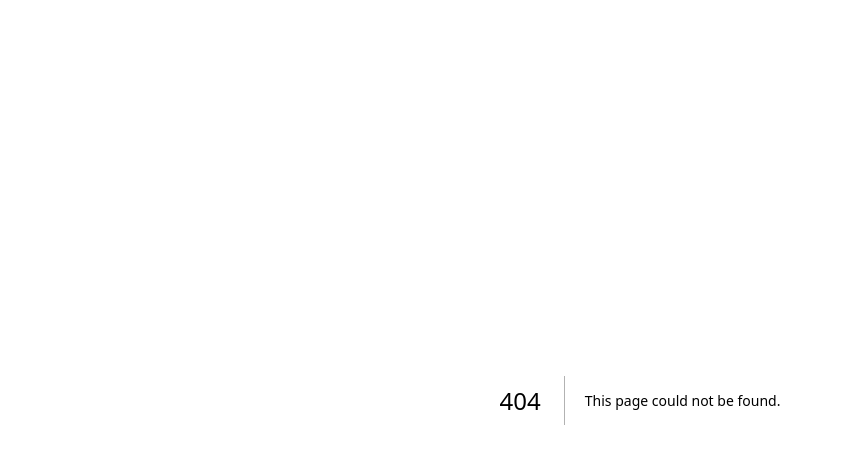
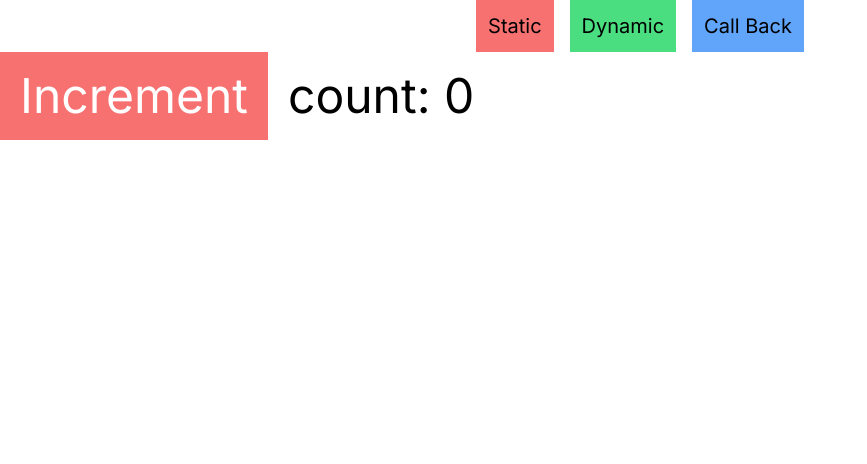
Before and after one commit to BSC-9/Next.js-Routings, a Next.js app: page /hooks in a window 1280 px wide. Before the commit this address had no page. Shown: the top 464 px of the page, without its empty margins (0-867 px from the left). Built offline with nearby package versions, Linux system fonts and the light colour scheme.

Commit message:
useref update

```diff
--- /dev/null
+++ b/src/app/hooks/page.jsx
@@ -0,0 +1,22 @@
+"use client"
+import { useRef, useState, useEffect } from "react";
+
+export default function Difference() {
+    const [count, setCount] = useState(0);
+    const countRef = useRef(0);
+
+    const Increment = () => {
+        setCount(count+1);
+        countRef.current++;
+
+        console.log("State: ", count);
+        console.log("ref: ", countRef.current);
+    };
+
+    return (
+        <div className="text-5xl">
+            <button onClick={Increment} className="text-white bg-red-400 p-5 mr-5">Increment</button>
+            count: {count}
+        </div>
+    );
+}
--- a/src/app/layout.js
+++ b/src/app/layout.js
@@ -1,5 +1,6 @@
 import { Inter } from "next/font/google";
 import "./globals.css";
+import Navigation from "@/components/navigate";
 
 const inter = Inter({ subsets: ["latin"] });
 
@@ -11,7 +12,12 @@ export const metadata = {
 export default function RootLayout({ children }) {
   return (
     <html lang="en">
-      <body className={inter.className}>{children}</body>
+      <body className={inter.className}>
+        <>
+        <Navigation/>
+        {children}
+        </>
+        </body>
     </html>
   );
 }
--- /dev/null
+++ b/src/components/navigate.jsx
@@ -0,0 +1,36 @@
+"use client"
+import Link from "next/link";
+import { useEffect, useRef, useState } from "react";
+
+export default function Navigation() {
+
+    const [onload, setOnload] = useState(false);
+
+  useEffect(() => {
+    if(onload === false){
+        console.log("navigation loaded");
+        setOnload(true);
+    }
+},[onload]);
+
+
+    return (
+    <div className="flex items-center justify-center">
+      <div className="flex space-x-4">
+
+        <Link href="/Static">
+        <button className="bg-red-400 text-xl px-3 py-3">Static</button>
+        </Link>
+
+        <Link href="/Dynamic">
+        <button className="bg-green-400 text-xl px-3 py-3">Dynamic</button>
+        </Link>
+
+        <Link href="/Catch_All">
+        <button className="bg-blue-400 text-xl px-3 py-3">Call Back</button>
+        </Link>
+
+      </div>
+    </div>
+  );
+}
```
